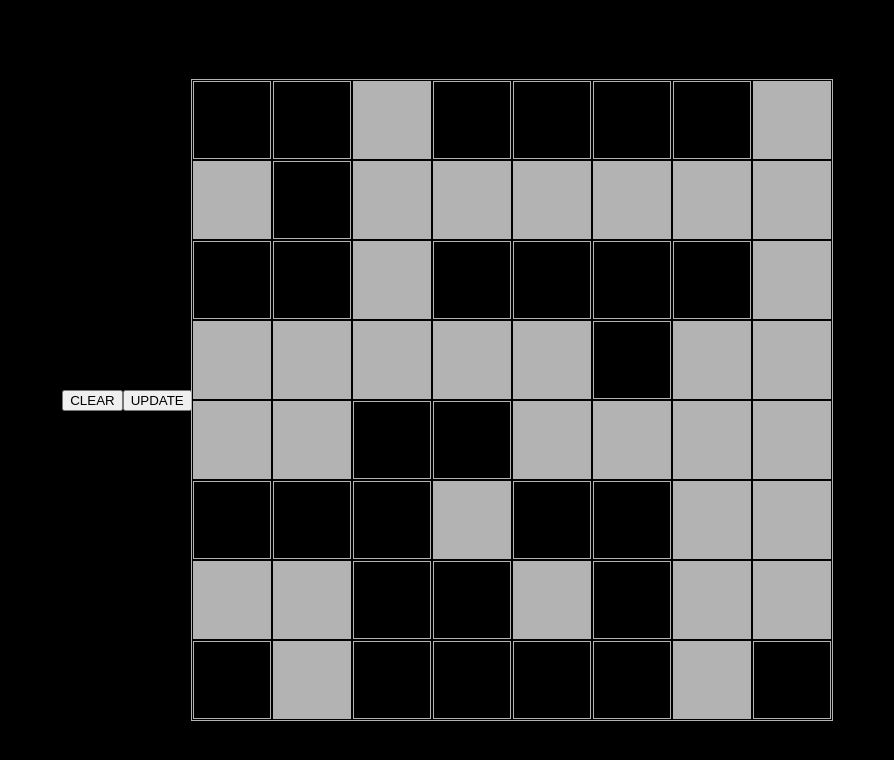
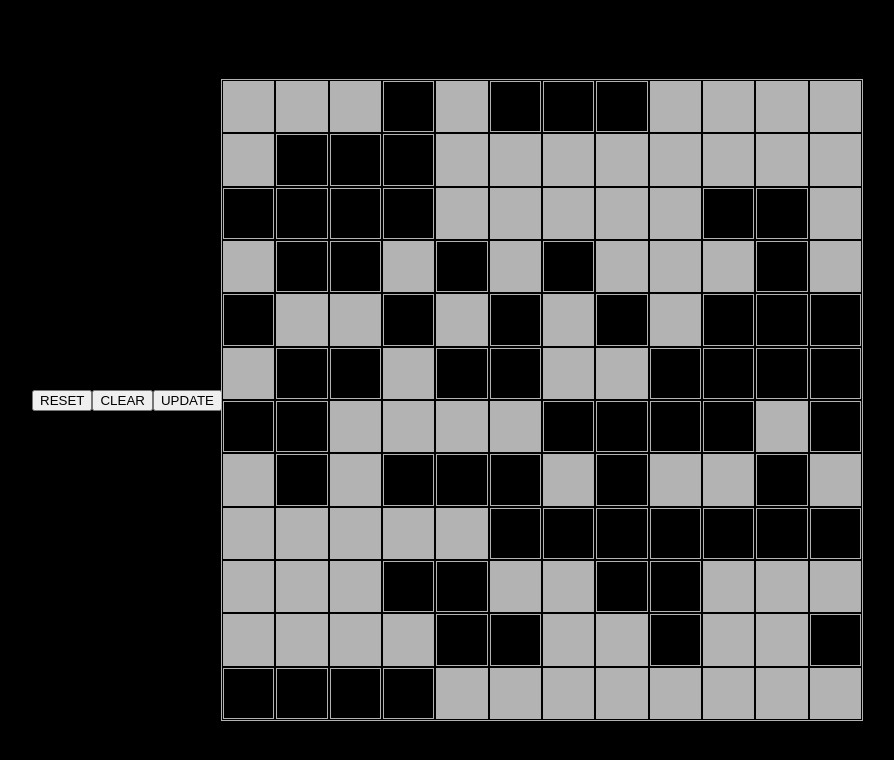
Before and after one commit to Deohgu/game-of-life-js, a React (Create React App) app: page / in a window 1280 px wide. Shown: the top 760 px of the page, without its empty margins (193-1087 px from the left). Built offline with nearby package versions, Linux system fonts and the light colour scheme.

Commit message:
Adds resetting button

```diff
--- a/src/App.js
+++ b/src/App.js
@@ -5,6 +5,7 @@ import { updateGrid } from "./settingsSlice.js";
 
 import gridClear from "./utils/gridClear";
 import gridChecker from "./utils/gridChecker";
+import gridGenerator from "./utils/gridGenerator";
 
 const App = () => {
   const { gridWidth, gridHeight, grid } = useSelector(
@@ -13,19 +14,26 @@ const App = () => {
 
   const dispatch = useDispatch();
 
-  const clearGridHandler = () => {
-    dispatch(updateGrid(gridClear(grid)));
-  };
-
-  const updateGridHandler = () => {
-    dispatch(updateGrid(gridChecker(grid, gridWidth, gridHeight)));
-  };
-
   return (
     <AppStyled>
       <GlobalStyle />
-      <button onClick={clearGridHandler}>CLEAR</button>
-      <button onClick={updateGridHandler}>UPDATE</button>
+      <button
+        onClick={() =>
+          dispatch(updateGrid(gridGenerator(gridWidth, gridHeight)))
+        }
+      >
+        RESET
+      </button>
+      <button onClick={() => dispatch(updateGrid(gridClear(grid)))}>
+        CLEAR
+      </button>
+      <button
+        onClick={() =>
+          dispatch(updateGrid(gridChecker(grid, gridWidth, gridHeight)))
+        }
+      >
+        UPDATE
+      </button>
       <Grid grid={grid} />
     </AppStyled>
   );
--- a/src/settingsSlice.js
+++ b/src/settingsSlice.js
@@ -4,8 +4,8 @@ import gridGenerator from "./utils/gridGenerator";
 
 const initialState = {
   gridStyleSize: 80, // vh
-  gridWidth: 8,
-  gridHeight: 8,
+  gridWidth: 12,
+  gridHeight: 12,
   get grid() {
     return gridGenerator(this.gridWidth, this.gridHeight);
   },
```
